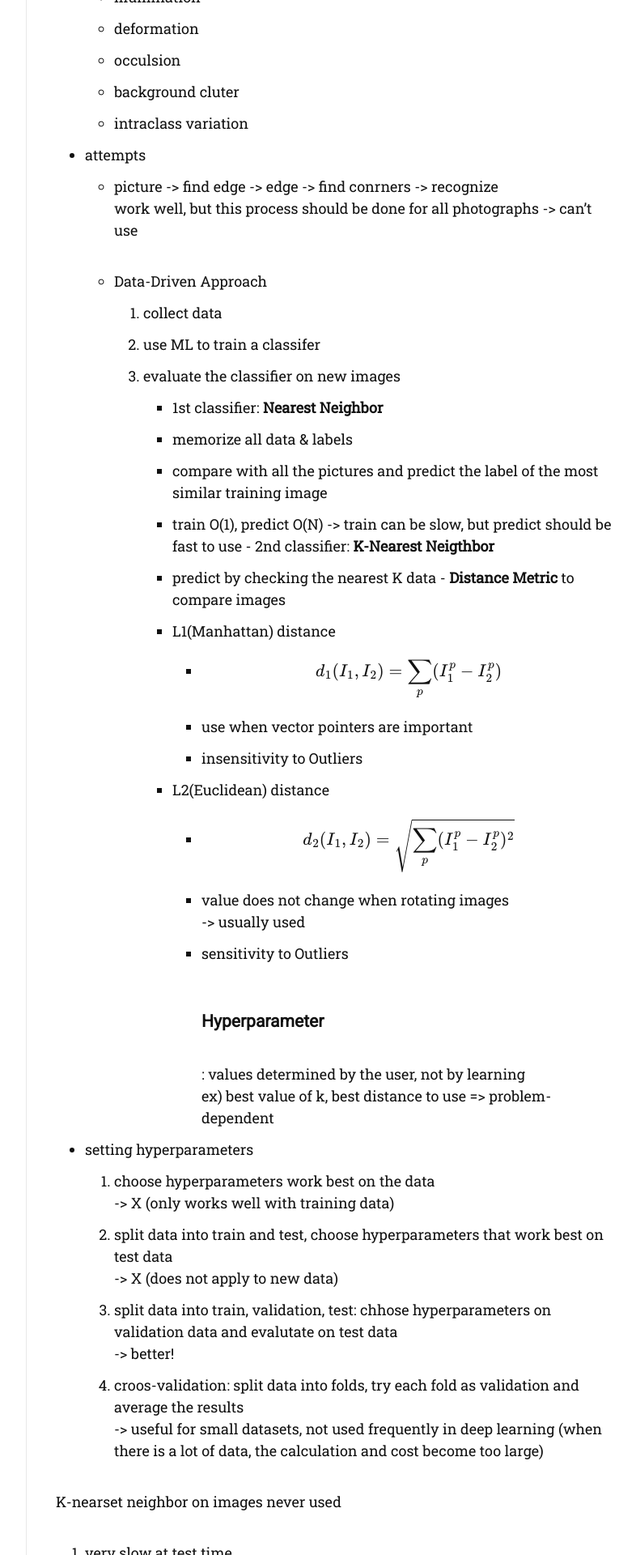
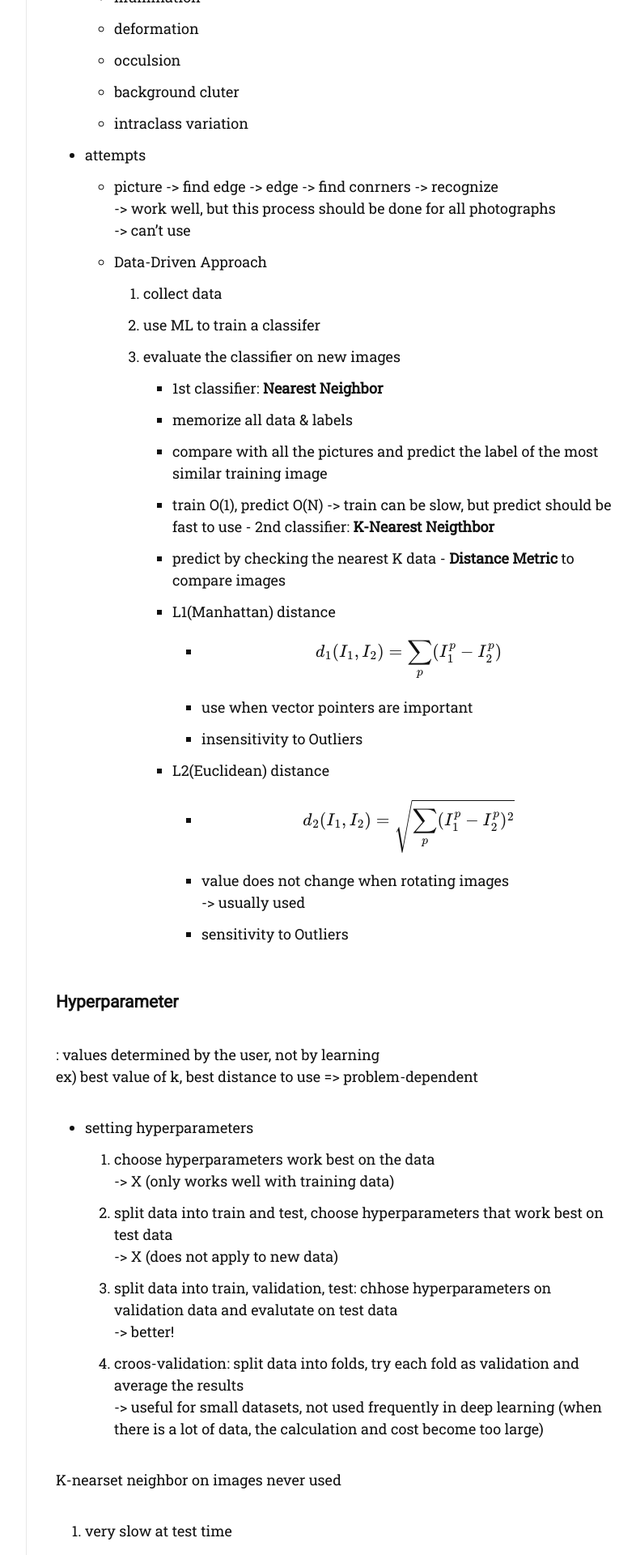
Before and after one commit to dlgur1994/dlgur1994.github.io, a Jekyll site: the page built from _posts/2021-07-18-CS231n-Lecture2.md, in a window 1280 px wide. Shown: the part 572-2492 px from the top of the page at 81% size, without its empty margins (357-1143 px from the left). Built offline with Jekyll 4.4.1, drawn with Linux system fonts in a browser that asks for light colours; nearby versions of some CDN libraries; some web fonts are replaced; comment, search, counter and statistics services are not loaded; some of the changed text lies outside the part shown.

Commit message:
cs231n lec2 ing 21/07/18

```diff
--- a/_posts/2021-07-18-CS231n-Lecture2.md
+++ b/_posts/2021-07-18-CS231n-Lecture2.md
@@ -19,7 +19,8 @@
     - intraclass variation
 - attempts
     - picture -> find edge -> edge -> find conrners -> recognize<br/>
-      : work well, but this process should be done for all photographs -> can't use
+      -> work well, but this process should be done for all photographs<br/>
+      -> can't use
     - Data-Driven Approach
         1. collect data
         2. use ML to train a classifer
@@ -40,7 +41,8 @@
                 - value does not change when rotating images<br/>
                 -> usually used
                 - sensitivity to Outliers
-<br/>
+
+
 ### Hyperparameter
 : values determined by the user, not by learning<br/>
 ex) best value of k, best distance to use => problem-dependent
@@ -56,7 +58,8 @@
 
 K-nearset neighbor on images never used
 1. very slow at test time
-2. distance metrics on pixels are not informative -> it says it's the same even if it changes
+2. distance metrics on pixels are not informative<br/>
+-> it says it's the same even if it changes
 3. curse of dimensionality<br/>
 -> it occurs when the number of variables increases over the data, which means that the space between data increases as dimensions increase
 
@@ -64,6 +67,7 @@
 image -> $$f(x, W)$$ ($$W$$: weights/parameters) -> giving class scores<br/>
 ex) $$f(x,W) = Wx + b$$ (input: $$32\times32\times3=3072$$, $$f:10\times1$$, $$w=10\times3072$$, $$x=3072\times1$$, $$b=10\times1$$)
 ![1](/images/cs231n/lec2/1.png){: width="70%" height="70%"}
+<br/>
 <br/>
 hard cases for a linear classifier
 1. ![2](/images/cs231n/lec2/2.png){: width="70%" height="70%"}
```
Also changed, not shown: images/cs231n/lec2/1.png.
